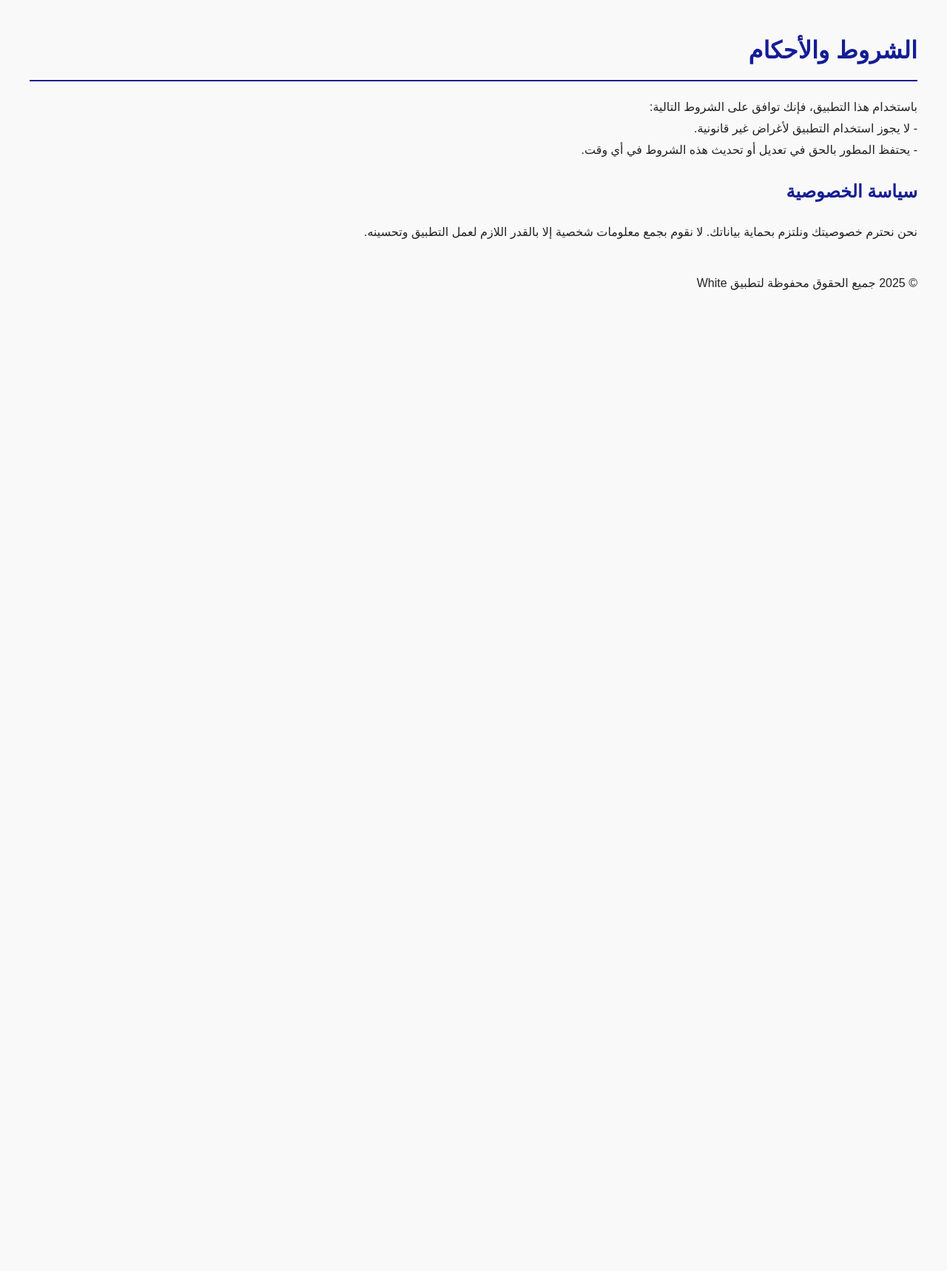
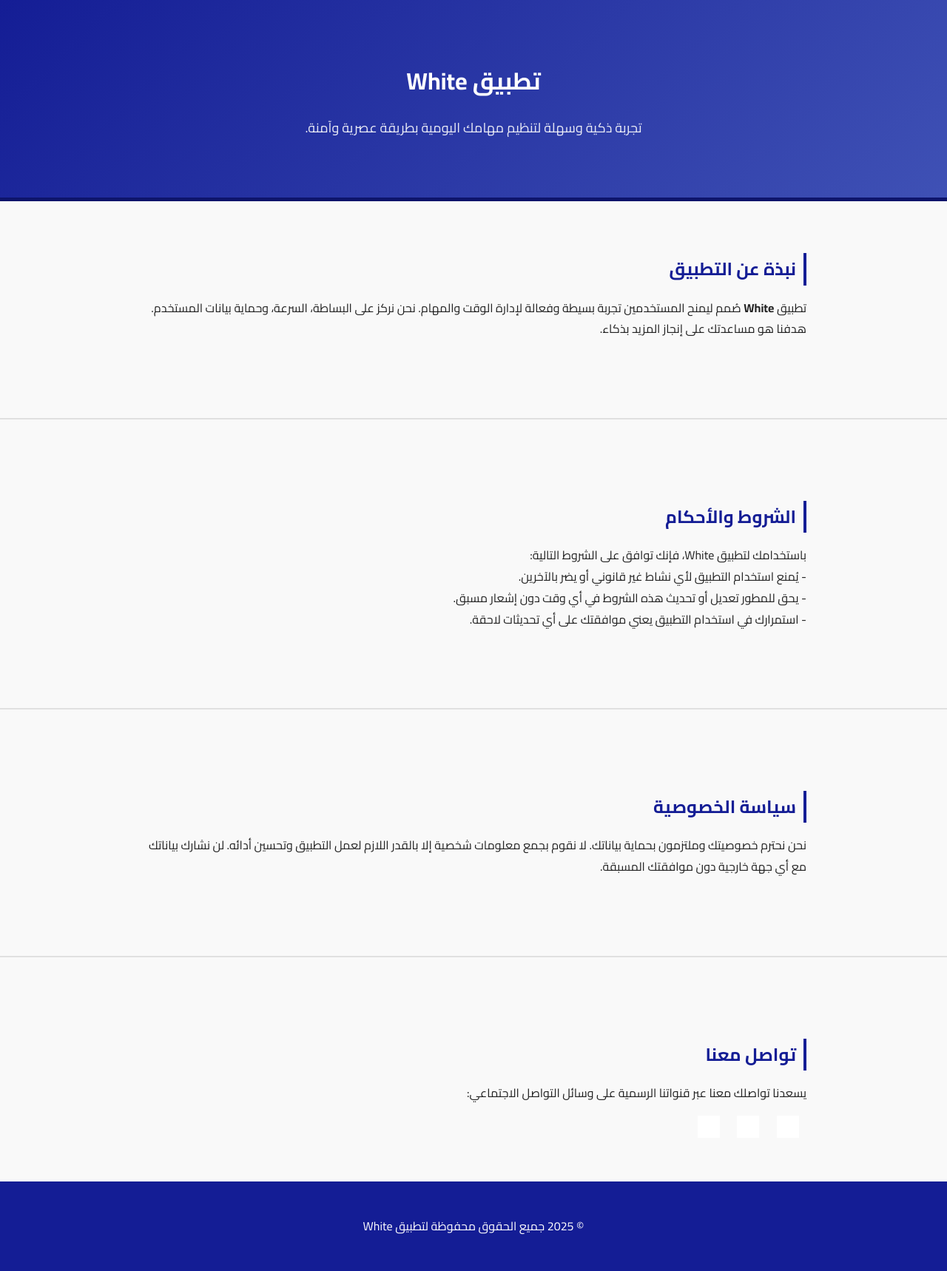
Before and after one commit to MHM-X/White.app, a plain HTML site: page index.html in a window 1280 px wide. Shown: the whole page at 74% size. Before the commit the page ends 800 px from the top, so only its background shows below. Drawn offline with Linux system fonts and the light colour scheme; grey boxes are pictures that could not be loaded.

Commit message:
Revise index.html for 'تطبيق White'
Updated the title and content of the HTML file to reflect the new application name and added sections for terms, privacy policy, and contact information.

```diff
--- a/index.html
+++ b/index.html
@@ -3,37 +3,159 @@
 <head>
   <meta charset="UTF-8">
   <meta name="viewport" content="width=device-width, initial-scale=1.0">
-  <title>الشروط والأحكام وسياسة الخصوصية</title>
+  <title>تطبيق White</title>
   <style>
+    @import url('https://fonts.googleapis.com/css2?family=Cairo:wght@400;600;700&display=swap');
     body {
-      font-family: "Cairo", sans-serif;
+      font-family: 'Cairo', sans-serif;
+      margin: 0;
       background-color: #f9f9f9;
       color: #222;
-      margin: 40px;
       line-height: 1.8;
     }
-    h1, h2 {
+
+    header {
+      background: linear-gradient(135deg, #141D95, #3f51b5);
+      color: white;
+      text-align: center;
+      padding: 60px 20px;
+      border-bottom: 5px solid #0d146b;
+    }
+
+    header h1 {
+      font-size: 32px;
+      margin-bottom: 10px;
+    }
+
+    header p {
+      font-size: 18px;
+      opacity: 0.9;
+    }
+
+    section {
+      padding: 50px 20px;
+      max-width: 900px;
+      margin: auto;
+    }
+
+    section h2 {
       color: #141D95;
+      border-right: 4px solid #141D95;
+      padding-right: 10px;
+      margin-bottom: 15px;
     }
-    h1 {
-      border-bottom: 2px solid #141D95;
-      padding-bottom: 10px;
+
+    footer {
+      background-color: #141D95;
+      color: white;
+      text-align: center;
+      padding: 30px 10px;
+    }
+
+    .social-icons {
+      margin-top: 15px;
+    }
+
+    .social-icons a {
+      margin: 0 10px;
+      display: inline-block;
+      text-decoration: none;
+    }
+
+    .social-icons img {
+      width: 30px;
+      height: 30px;
+      transition: transform 0.2s ease;
+      filter: brightness(0) invert(1);
+    }
+
+    .social-icons img:hover {
+      transform: scale(1.1);
+      filter: brightness(0.8) invert(0.9);
+    }
+
+    .divider {
+      height: 2px;
+      background-color: #e0e0e0;
+      margin: 40px 0;
+    }
+
+    @media (max-width: 600px) {
+      header h1 {
+        font-size: 26px;
+      }
+      header p {
+        font-size: 16px;
+      }
     }
   </style>
 </head>
+
 <body>
-  <h1>الشروط والأحكام</h1>
-  <p>
-    باستخدام هذا التطبيق، فإنك توافق على الشروط التالية:
-    <br>- لا يجوز استخدام التطبيق لأغراض غير قانونية.
-    <br>- يحتفظ المطور بالحق في تعديل أو تحديث هذه الشروط في أي وقت.
-  </p>
 
-  <h2>سياسة الخصوصية</h2>
-  <p>
-    نحن نحترم خصوصيتك ونلتزم بحماية بياناتك. لا نقوم بجمع معلومات شخصية إلا بالقدر اللازم لعمل التطبيق وتحسينه.
-  </p>
+  <!-- المقدمة -->
+  <header>
+    <h1>تطبيق White</h1>
+    <p>تجربة ذكية وسهلة لتنظيم مهامك اليومية بطريقة عصرية وآمنة.</p>
+  </header>
 
-  <p style="margin-top:40px;">© 2025 جميع الحقوق محفوظة لتطبيق White</p>
+  <section id="about">
+    <h2>نبذة عن التطبيق</h2>
+    <p>
+      تطبيق <strong>White</strong> صُمم ليمنح المستخدمين تجربة بسيطة وفعالة لإدارة الوقت والمهام.
+      نحن نركز على البساطة، السرعة، وحماية بيانات المستخدم.
+      هدفنا هو مساعدتك على إنجاز المزيد بذكاء.
+    </p>
+  </section>
+
+  <div class="divider"></div>
+
+  <!-- الشروط والأحكام -->
+  <section id="terms">
+    <h2>الشروط والأحكام</h2>
+    <p>
+      باستخدامك لتطبيق White، فإنك توافق على الشروط التالية:
+      <br>- يُمنع استخدام التطبيق لأي نشاط غير قانوني أو يضر بالآخرين.
+      <br>- يحق للمطور تعديل أو تحديث هذه الشروط في أي وقت دون إشعار مسبق.
+      <br>- استمرارك في استخدام التطبيق يعني موافقتك على أي تحديثات لاحقة.
+    </p>
+  </section>
+
+  <div class="divider"></div>
+
+  <!-- سياسة الخصوصية -->
+  <section id="privacy">
+    <h2>سياسة الخصوصية</h2>
+    <p>
+      نحن نحترم خصوصيتك وملتزمون بحماية بياناتك.
+      لا نقوم بجمع معلومات شخصية إلا بالقدر اللازم لعمل التطبيق وتحسين أدائه.
+      لن نشارك بياناتك مع أي جهة خارجية دون موافقتك المسبقة.
+    </p>
+  </section>
+
+  <div class="divider"></div>
+
+  <!-- التواصل الاجتماعي -->
+  <section id="contact">
+    <h2>تواصل معنا</h2>
+    <p>يسعدنا تواصلك معنا عبر قنواتنا الرسمية على وسائل التواصل الاجتماعي:</p>
+
+    <div class="social-icons">
+      <a href="https://www.instagram.com/your_instagram" target="_blank">
+        <img src="https://cdn-icons-png.flaticon.com/512/2111/2111463.png" alt="Instagram">
+      </a>
+      <a href="https://www.facebook.com/your_facebook" target="_blank">
+        <img src="https://cdn-icons-png.flaticon.com/512/733/733547.png" alt="Facebook">
+      </a>
+      <a href="https://www.linkedin.com/in/your_linkedin" target="_blank">
+        <img src="https://cdn-icons-png.flaticon.com/512/174/174857.png" alt="LinkedIn">
+      </a>
+    </div>
+  </section>
+
+  <footer>
+    <p>© 2025 جميع الحقوق محفوظة لتطبيق White</p>
+  </footer>
+
 </body>
 </html>
```
